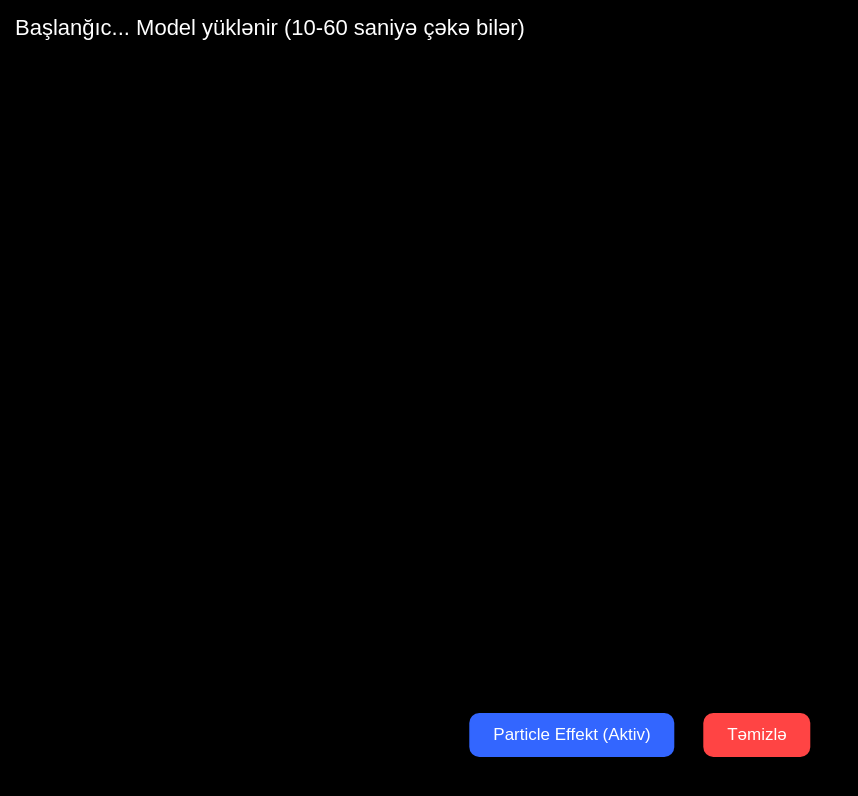
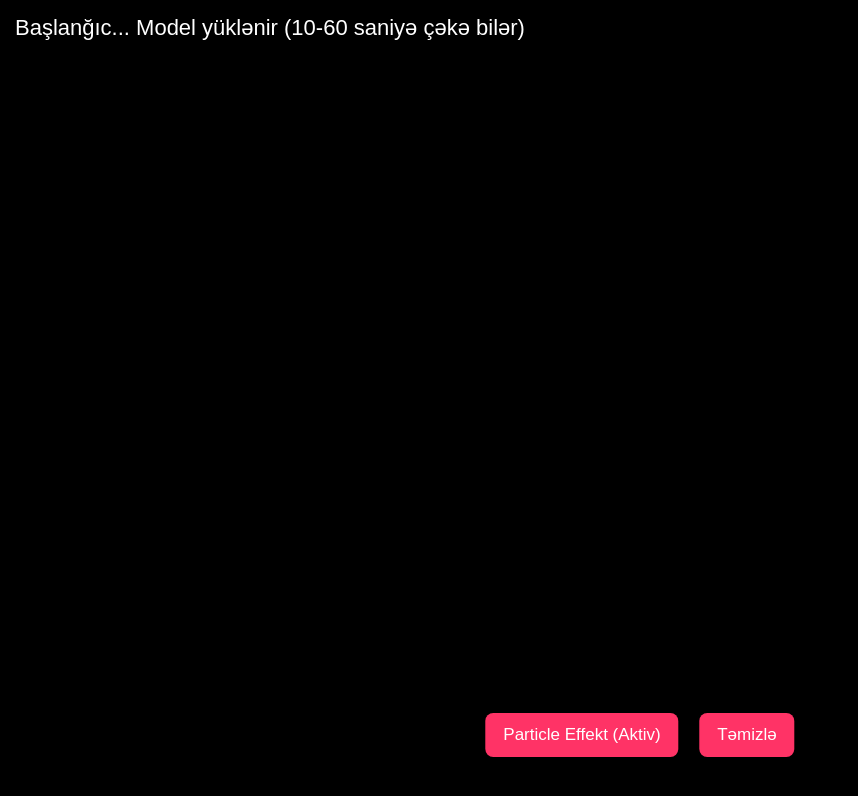
Before and after one commit to Naill-dev/aihandtracking, a plain HTML site: page index.html in a window 1280 px wide. Shown: the whole page, without its empty margins (0-858 px from the left). Drawn offline with Linux system fonts and the light colour scheme.

Commit message:
Refactor styles in style.css for UI elements

```diff
--- a/style.css
+++ b/style.css
@@ -23,8 +23,7 @@ video {
   left: 15px;
   font-size: 22px;
   z-index: 10;
-  text-shadow: 0 0 6px black;
-  transition: color 0.4s;
+  text-shadow: 0 0 5px black;
 }
 
 #ui {
@@ -32,37 +31,33 @@ video {
   bottom: 25px;
   left: 50%;
   transform: translateX(-50%);
-  background: rgba(0,0,0,0.7);
-  padding: 18px 40px;
+  background: rgba(0,0,0,0.65);
+  padding: 18px 35px;
   border-radius: 15px;
   z-index: 10;
-  box-shadow: 0 5px 20px rgba(0,0,0,0.7);
+  box-shadow: 0 4px 15px rgba(0,0,0,0.6);
 }
 
-#ui button {
-  padding: 12px 24px;
+input, button {
+  padding: 12px 18px;
   font-size: 17px;
   border: none;
-  border-radius: 10px;
-  margin: 0 12px;
-  cursor: pointer;
-  transition: all 0.3s;
+  border-radius: 8px;
+  margin: 0 8px;
 }
 
-#toggle {
-  background: #3366ff;
+input {
+  width: 280px;
+  background: #222;
   color: white;
 }
 
-#toggle:hover {
-  background: #5588ff;
+button {
+  background: #ff3366;
+  color: white;
+  cursor: pointer;
 }
 
-#clear {
-  background: #ff4444;
-  color: white;
+button:hover {
+  background: #ff5599;
 }
-
-#clear:hover {
-  background: #ff6666;
-}
```
